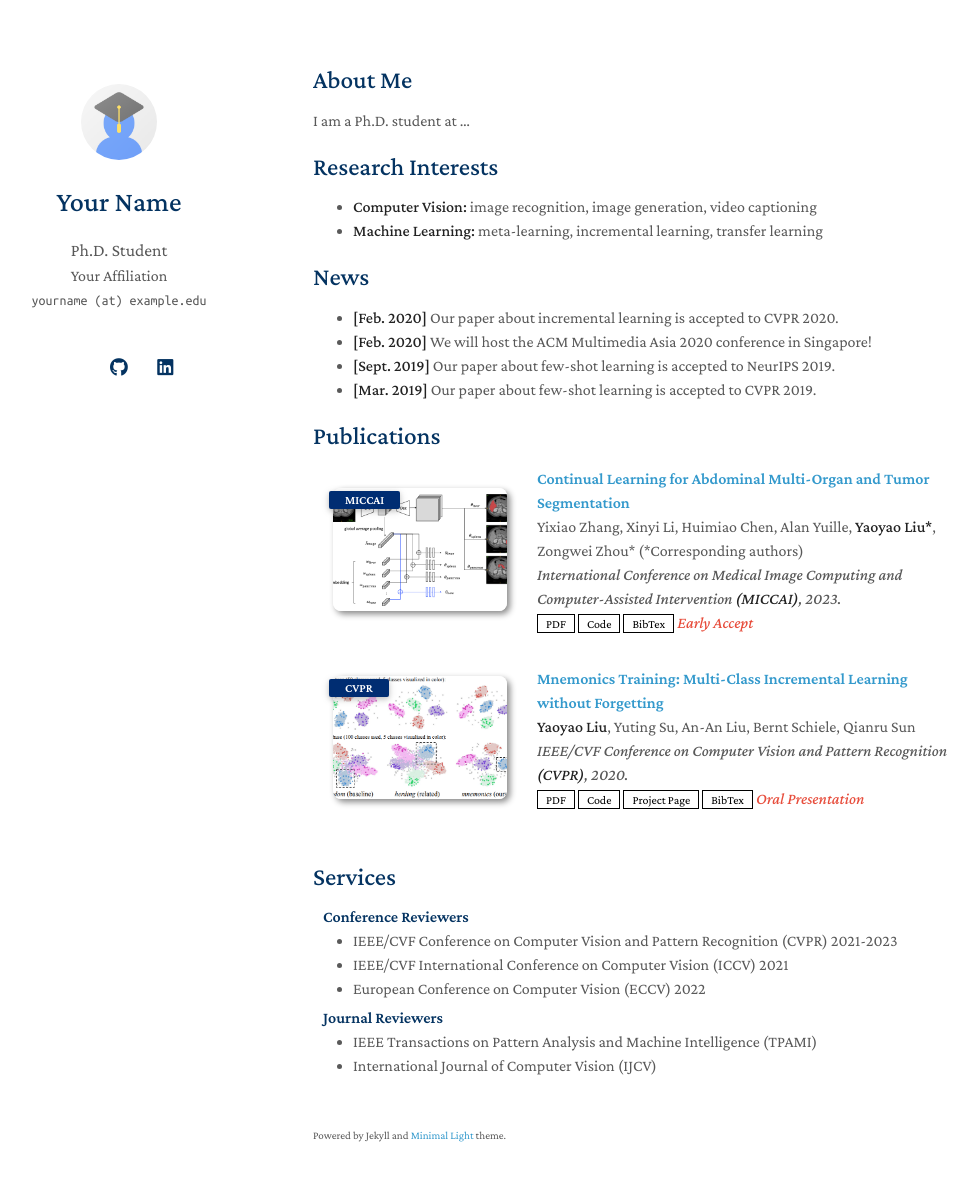
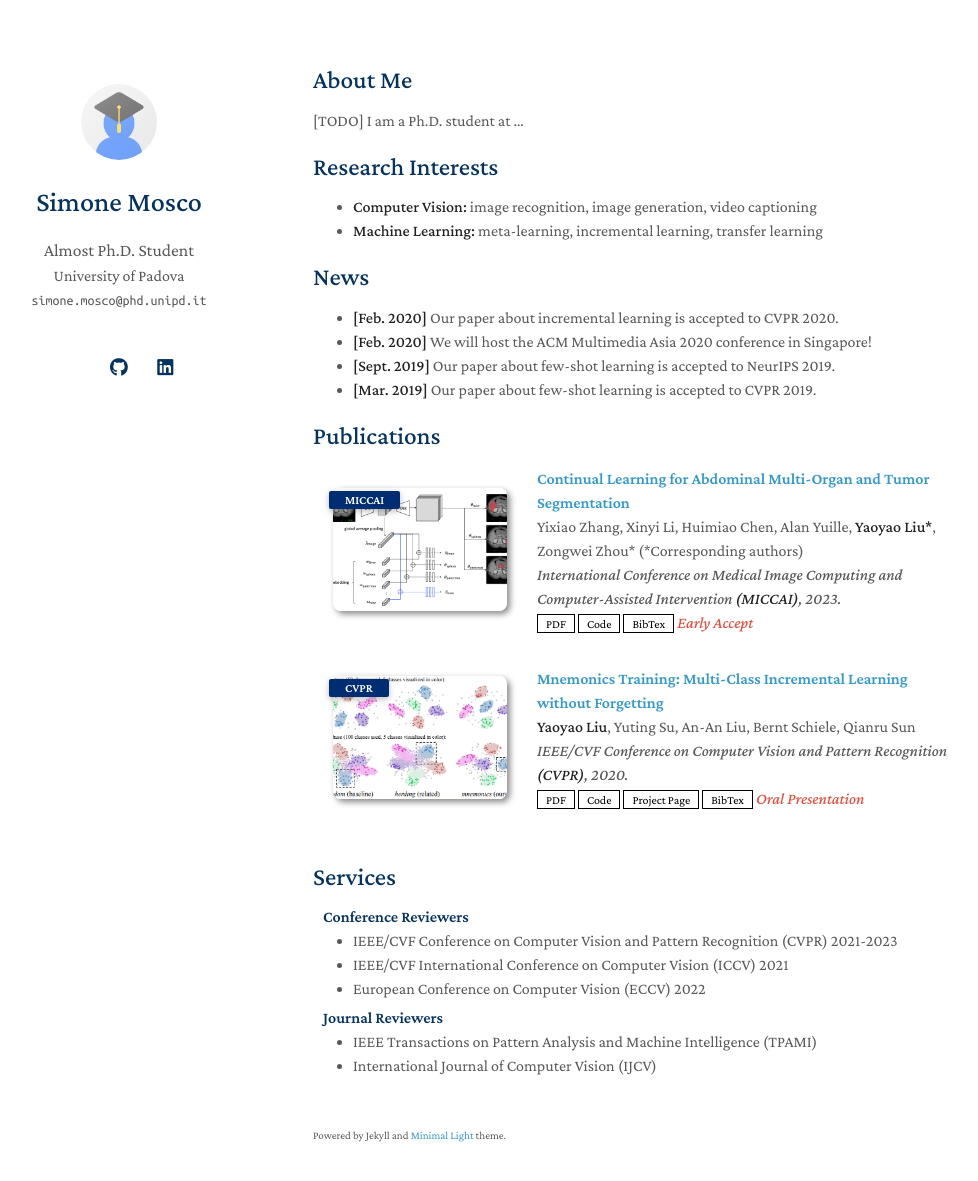
Before and after one commit to SiMoM0/simom0.github.io, a Jekyll site: the page built from index.md, in a window 1280 px wide and 1216 px high. Shown: the top 1181 px of the window, without its empty margins (157-1135 px from the left). Built offline with Jekyll 4.4.1, drawn with Linux system fonts in a browser that asks for light colours; a style sheet for code colours, icons or effects is not loaded; our own code applies the rules of GitHub Pages for plain Markdown files.

Commit message:
basic info

```diff
--- a/_config.yml
+++ b/_config.yml
@@ -1,21 +1,21 @@
 # Basic Information
-title: Your Name
-position: Ph.D. Student
-affiliation: Your Affiliation
-email: yourname (at) example.edu
+title: Simone Mosco
+position: Almost Ph.D. Student
+affiliation: University of Padova
+email: simone.mosco@phd.unipd.it
 
 # Search Engine Optimization (SEO)
 # The following information is used to improve the website traffic from search engines, e.g., Google.
-keywords: minimal light
+keywords: simone mosco
 description: The Minimal Light is a simple and elegant jekyll theme for academic personal homepage.
 canonical: https://minimal-light-theme.yliu.me/
 
 # Links
 # If you don't need one of them, you may delete the corresponding line.
-google_scholar: https://scholar.google.com/
+google_scholar: https://scholar.google.com/citations?user=51sfLO0AAAAJ&hl=it
 cv_link: assets/files/curriculum_vitae.pdf
-github_link: https://github.com/
-linkedin: https://www.linkedin.com/
+github_link: https://github.com/SiMoM0
+linkedin: https://www.linkedin.com/simone-mosco
 twitter: https://twitter.com/
 
 # Images (e.g., your profile picture and your website's favicon)
@@ -38,7 +38,7 @@ font: "Serif" # or "Sans Serif"
 
 # Google Analytics ID
 # Please remove this if you don't use Google Analytics
-google_analytics: UA-111540567-4
+#google_analytics: UA-111540567-4
 
 # Use this project as a remote theme for GitHub Pages
 # See the guide here: https://docs.github.com/en/pages/setting-up-a-github-pages-site-with-jekyll/adding-a-theme-to-your-github-pages-site-using-jekyll
--- a/index.md
+++ b/index.md
@@ -4,7 +4,7 @@ layout: homepage
 
 ## About Me
 
-I am a Ph.D. student at ...
+[TODO] I am a Ph.D. student at ...
 
 ## Research Interests
 
```
